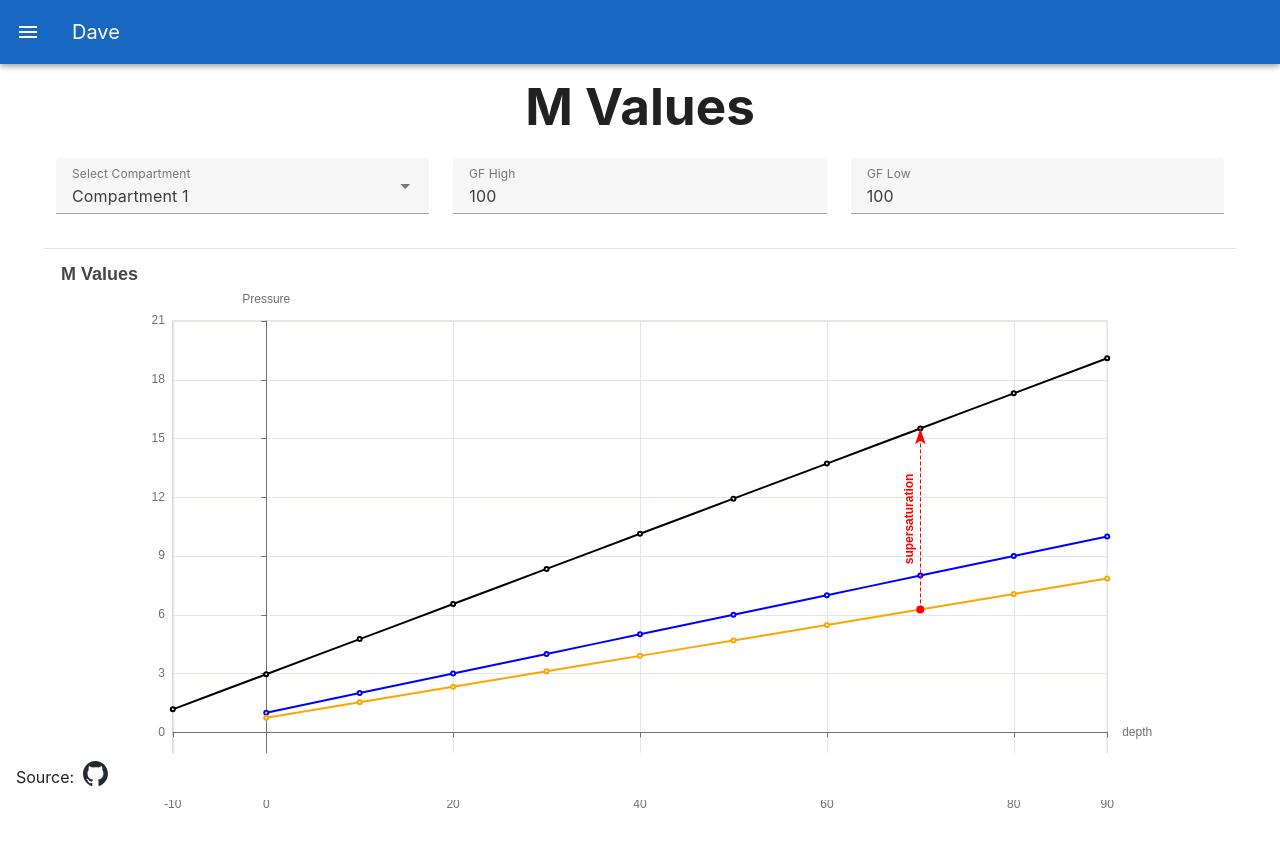
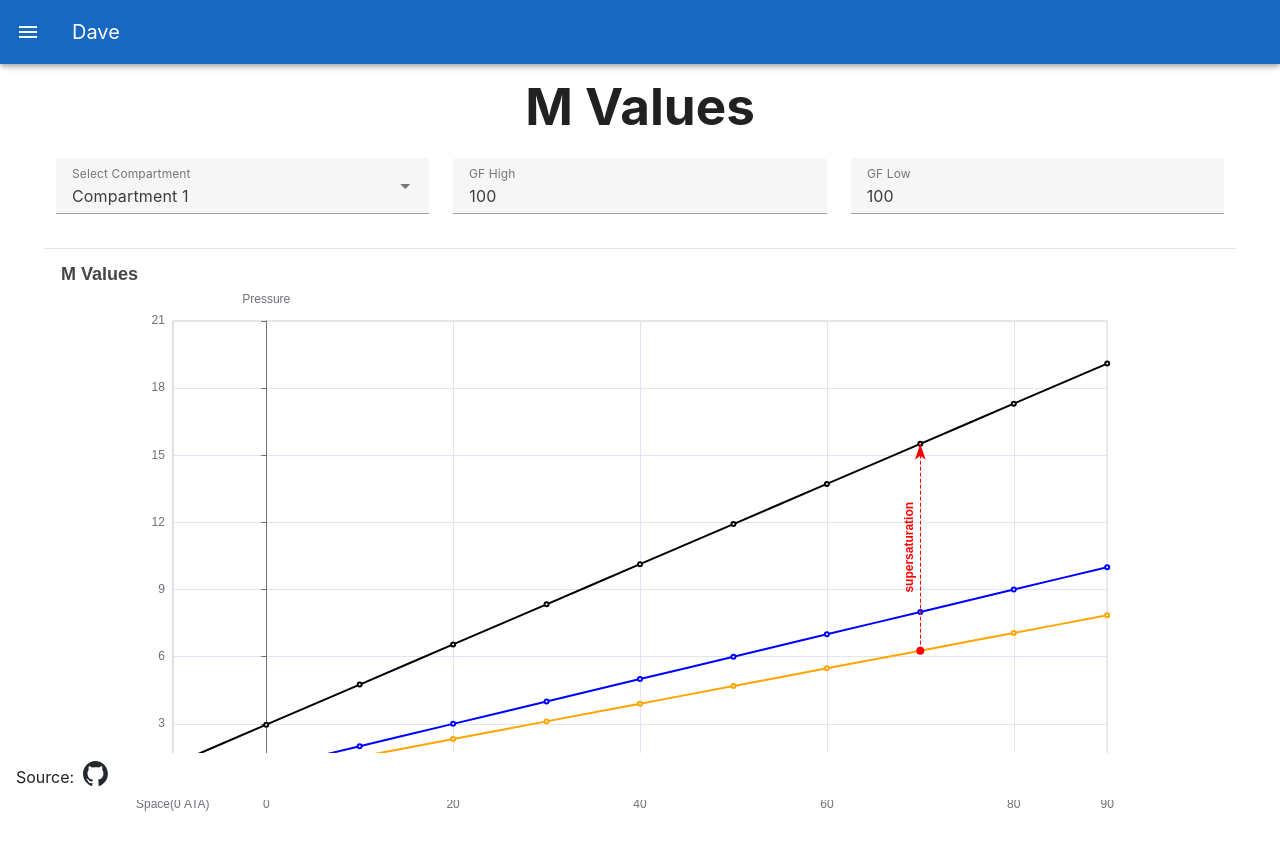
Before and after one commit to meinac/dave, a Vue app: page /m-values in a window 1280 px wide. Shown: the top 850 px of the page. Built offline with nearby package versions, Linux system fonts and the light colour scheme.

Commit message:
Add formatter for M values chart

```diff
--- a/src/pages/MValues.vue
+++ b/src/pages/MValues.vue
@@ -27,17 +27,35 @@ export default {
           text: 'M Values'
         },
         tooltip: {
-          trigger: 'axis'
+          trigger: 'axis',
+          formatter: function(data) {
+            const meters = parseInt(data[0].axisValueLabel);
+            let tooltipContent = (meters === -10) ? '' : `${meters} meters<br/><br/>`;
+
+            data.forEach(item => {
+              tooltipContent += `${item.marker} ${item.seriesName}: <b>${item.value[1]}</b><br/>`;
+            });
+
+            return tooltipContent;
+          }
         },
         xAxis: {
           type: 'value',
           name: 'depth',
           min: -10,
-          max: 90
+          max: 90,
+          axisLabel: {
+            formatter: function(label) {
+              if(label === -10) return 'Space(0 ATA)';
+
+              return label;
+            }
+          }
         },
         yAxis: {
           type: 'value',
           name: 'Pressure',
+          min: 0
         },
         series: [
           {
@@ -156,7 +174,7 @@ export default {
       const gfHighPP = (this.gfHigh / 100.0) * (originalMValues[2][1] - 1) + 1;
       const slope = (gfHighPP - gfLowPP) / 90;
 
-      return Array.from({ length: 10 }, (_, i) => [originalMValues[i + 2][0], (gfHighPP - slope * i * 10)]);
+      return Array.from({ length: 10 }, (_, i) => [originalMValues[i + 2][0], (gfHighPP - slope * i * 10).toFixed(4)]);
     },
     GFMarklineData() {
       if(this.gfLow == 100) return [];
```
